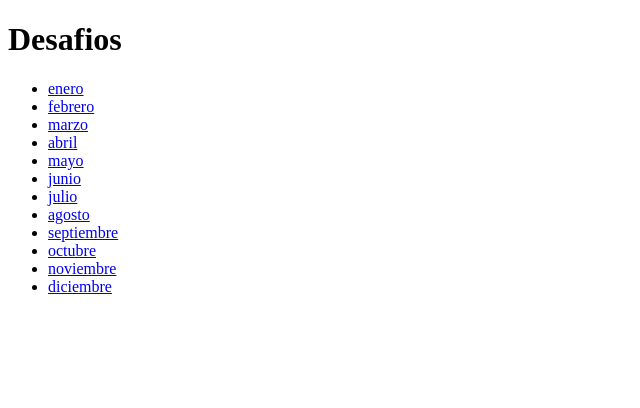
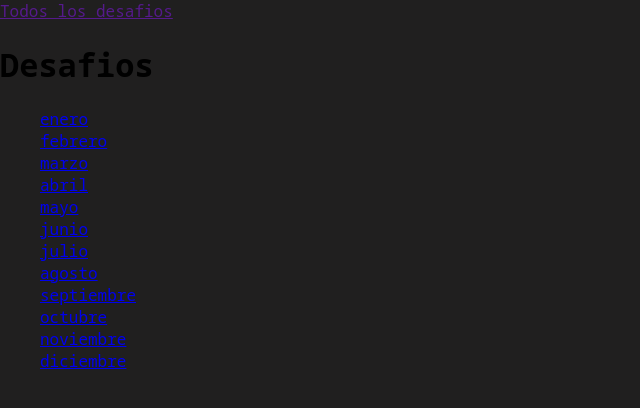
Before and after one commit to AgustinBen/Proyecto-Django, a Django app: page /desafios/ in a window 1280 px wide. Shown: the top 408 px of the page, without its empty margins (0-640 px from the left). Run offline with Django 3.2, Linux system fonts and the light colour scheme.

Commit message:
cuarto commit

```diff
--- /dev/null
+++ b/miproyecto_cdw/desafios/static/desafios/desafios.css
@@ -0,0 +1,3 @@
+ul {
+    list-style: none;
+}
--- /dev/null
+++ b/miproyecto_cdw/desafios/templates/404.html
@@ -0,0 +1,5 @@
+{% extends 'base.html' %}
+
+{% block titulo %}Pagina no encontrada{% endblock  %}
+
+{% block contenido %}No pudimos encontrar la pagina{% endblock  %}
--- /dev/null
+++ b/miproyecto_cdw/desafios/templates/desafios/includes/header.html
@@ -0,0 +1,9 @@
+{% load static %}
+{% block archivos_css %}
+    <link rel="stylesheet" href="{% static "desafios/includes/header.css" %}"
+{% endblock  %}
+<header>
+    <nav>
+    <a href="">Todos los desafios </a>
+    </nav>
+</header>
--- a/miproyecto_cdw/desafios/templates/desafios/index.html
+++ b/miproyecto_cdw/desafios/templates/desafios/index.html
@@ -1,17 +1,17 @@
-<!DOCTYPE html>
-<html lang="en">
-<head>
-    <meta charset="UTF-8">
-    <meta http-equiv="X-UA-Compatible" content="IE=edge">
-    <meta name="viewport" content="width=device-width, initial-scale=1.0">
-    <title>Document</title>
-</head>
-<body>
+{% extends 'base.html' %}
+{% load static %}
+{% block titulo %}Desafios App{% endblock  %}
+
+{% block archivos_css %}
+    <link rel='stylesheet' href='{% static "desafios/desafios.css" %}'>
+{% endblock  %}
+
+{% block contenido %}
+    {% include 'desafios/includes/header.html' %}
     <h1>Desafios</h1>
     <ul>
         {% for mes in meses %}
-            <li><a href={{ mes }}>{{ mes}}</a></li>
+            <li><a href={{ mes }}>{{ mes }}</a></li>
         {% endfor %}
     </ul>
-</body>
-</html>
+{% endblock  %}
--- a/miproyecto_cdw/desafios/views.py
+++ b/miproyecto_cdw/desafios/views.py
@@ -1,5 +1,5 @@
 from django.shortcuts import render
-from django.http import HttpResponse
+from django.http import HttpResponse, Http404
 # from django.template.loader import render_to_string
 
 # Create your views here.
@@ -44,4 +44,4 @@ def monthly_challenge(request, month):
                 'month': month,
                 'texto': meses[mes],
             })
-    return HttpResponse('<h1>No se encontro el mes</h1>')
+    raise Http404()   # return HttpResponse('<h1>No se encontro el mes</h1>')
--- /dev/null
+++ b/miproyecto_cdw/static/style.css
@@ -0,0 +1,10 @@
+@import url('https://fonts.googleapis.com/css2?family=Noto+Sans+Mono&family=Silkscreen&display=swap');
+
+html {
+    font-family: 'Noto Sans Mono', sans-serif;
+}
+
+body {
+    margin: 0;
+    background-color: #201f1f;
+}
--- /dev/null
+++ b/miproyecto_cdw/templates/base.html
@@ -0,0 +1,15 @@
+{% load static %}
+<!DOCTYPE html>
+<html lang="en">
+<head>
+    <meta charset="UTF-8">
+    <meta http-equiv="X-UA-Compatible" content="IE=edge">
+    <meta name="viewport" content="width=device-width, initial-scale=1.0">
+    <link rel="stylesheet" href="{% static 'style.css' %}">
+    {% block archivos_css %}{% endblock  %}
+    <title>{% block titulo %}{% endblock  %}</title>
+</head>
+<body>
+    {% block contenido %}{% endblock  %}
+</body>
+</html>
```
Also changed, not shown: miproyecto_cdw/desafios/templates/desafios/desafios.html (+6 -12 lines), miproyecto_cdw/miproyecto_cdw/settings.py (+7 -1 lines), miproyecto_cdw/desafios/static/desafios/includes/header.css (added).
